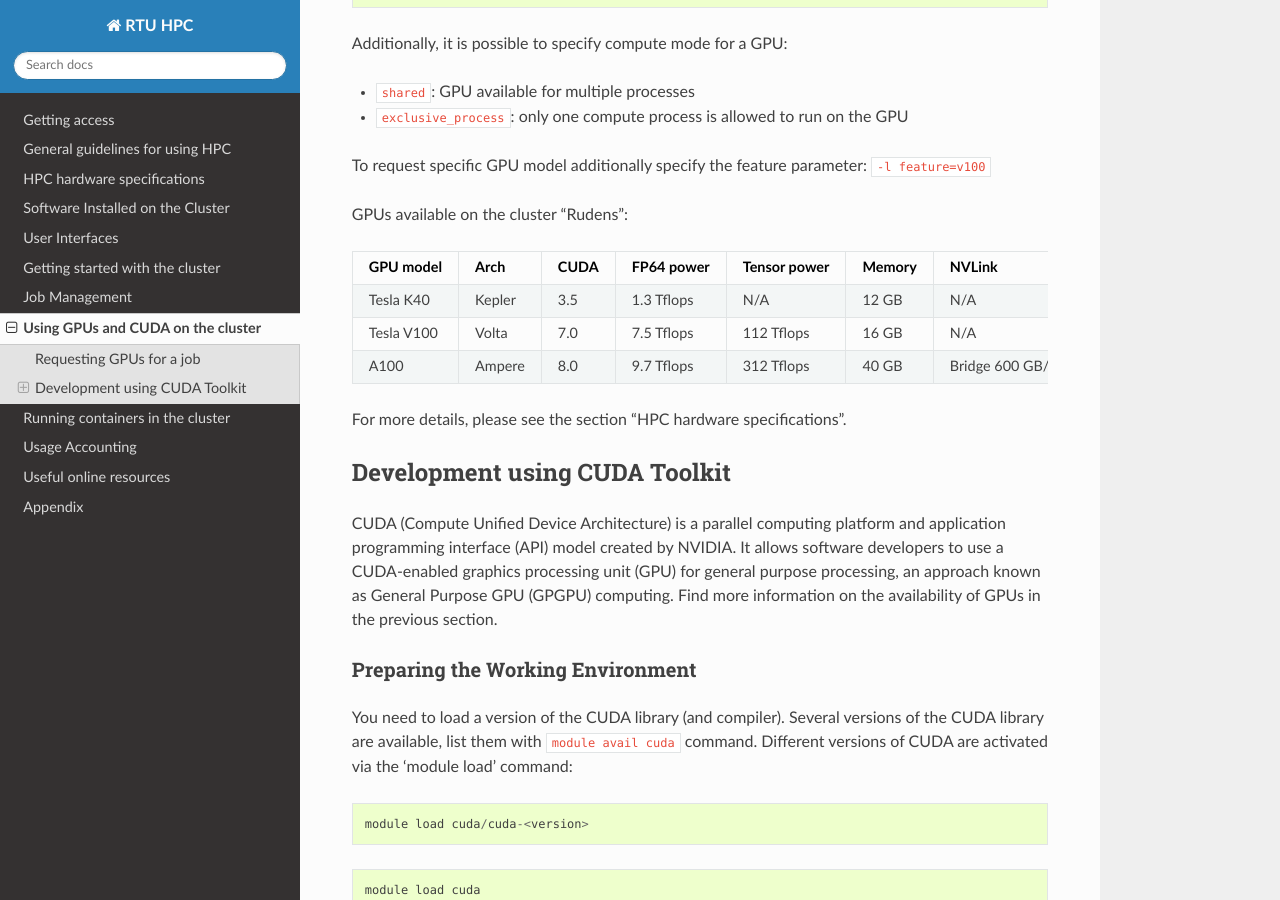
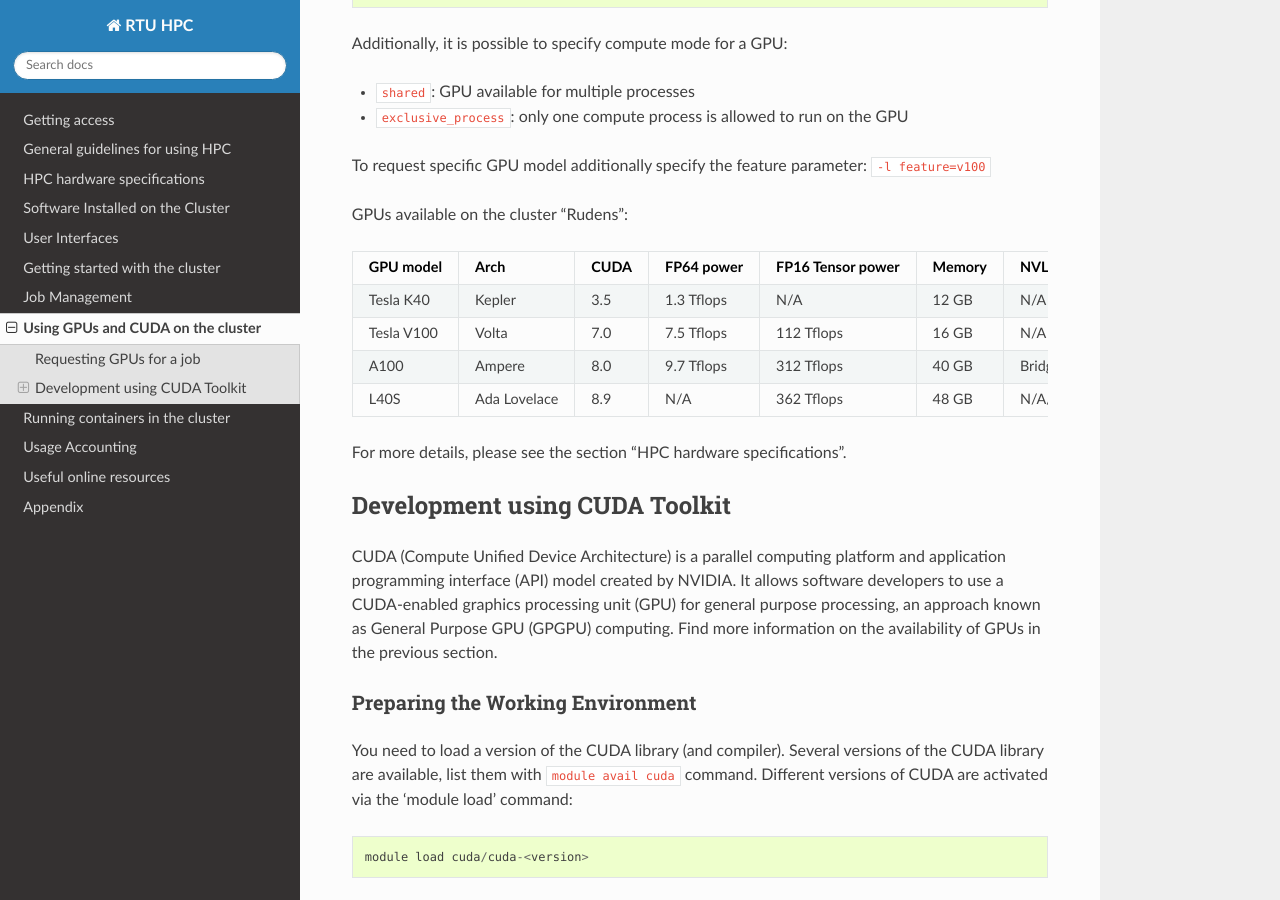
Before and after one commit to rtuhpc/hpc-manual, a Sphinx documentation site: the page built from doc/08_gpu_cuda.md, in a window 1280 px wide and 900 px high, scrolled down 347 px. Built offline with Sphinx 7.4.7 and the Read the Docs theme 3.1.0, drawn with Linux system fonts in a browser that asks for light colours.

Commit message:
Update 08_gpu_cuda.md

```diff
--- a/doc/08_gpu_cuda.md
+++ b/doc/08_gpu_cuda.md
@@ -12,11 +12,12 @@ Additionally, it is possible to specify compute mode for a GPU:
 To request specific GPU model additionally specify the feature parameter: `-l feature=v100`
 
 GPUs available on the cluster “Rudens”:
-| GPU model | Arch | CUDA  | FP64 power |	Tensor power |	Memory | NVLink| qsub feature |
+| GPU model | Arch | CUDA  | FP64 power |	FP16 Tensor power |	Memory | NVLink| qsub feature |
 | --------- | ---- | ----- | ---------- | ------------ | ------- | ------|------------- |
 | Tesla K40 |	Kepler | 3.5 | 1.3 Tflops |	N/A |	12 GB |	N/A | k40 |
 | Tesla V100 |	Volta |	7.0 |	7.5 Tflops |	112  Tflops |	16 GB | N/A |	v100 |
 | A100 | Ampere | 8.0 | 9.7 Tflops | 312 Tflops | 40 GB | Bridge 600 GB/s | a100 |
+| L40S | Ada Lovelace | 8.9 | N/A |  362 Tflops | 48 GB | N/A/ | l40s |
 
 For more details, please see the section “HPC hardware specifications”.
 
```
